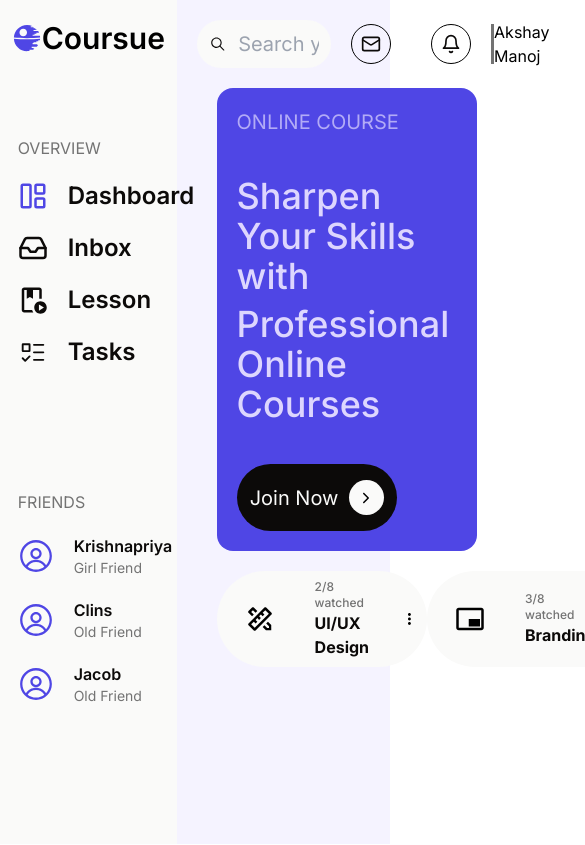
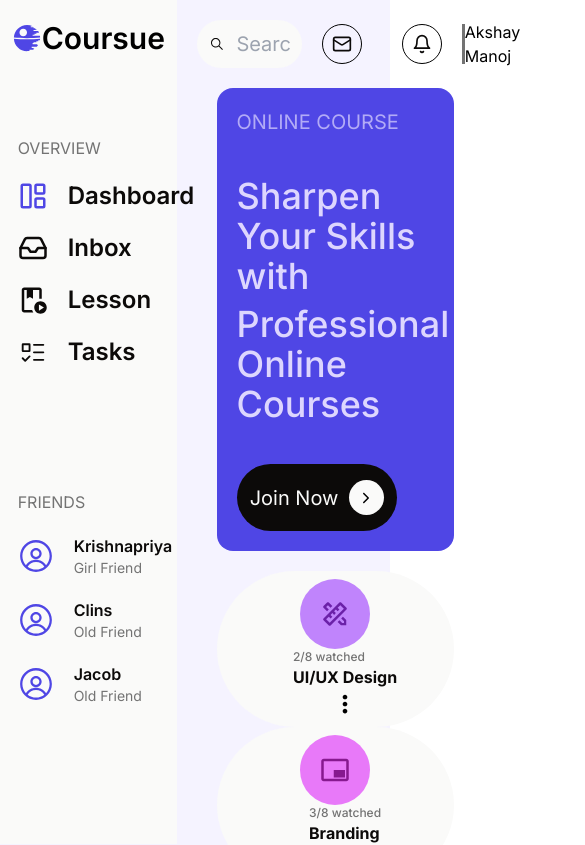
Before and after one commit to Stark-Akshay/dashboard1-dev, a Next.js app: page / in a window 390 px wide. Shown: the top 845 px of the page, 585 px wide, since content can reach past the window. Built offline with nearby package versions, Linux system fonts and the light colour scheme.

Commit message:
new colors configured

```diff
--- a/app/components/Banner.jsx
+++ b/app/components/Banner.jsx
@@ -4,7 +4,7 @@ import CallToAction from './CallToAction'
 const Banner = () => {
   return (
     <div className='bg-secondary w-2/3 h-auto px-5 mx-10 rounded-2xl flex flex-col justify-between '>
-        <p className='text-primary text-xl opacity-70 py-5'>ONLINE COURSE</p>
+        <p className='text-primary  text-xl opacity-70 py-5'>ONLINE COURSE</p>
         <div className='font-medium py-5 space-y-2'>
             <p className='text-primary text-4xl'>Sharpen Your Skills with</p>
             <p className='text-primary text-4xl'>Professional Online Courses</p>
--- a/app/components/Card.jsx
+++ b/app/components/Card.jsx
@@ -1,10 +1,10 @@
 import React from 'react'
 import { IoMdMore } from "react-icons/io";
 
-const Card = ({Icon, Title, Description,color}) => {
+const Card = ({Icon, Title, Description, textColor, bgColor}) => {
   return (
-    <div className='bg-whitish flex flex-row rounded-full p-2 space-x-5 items-center '>
-        <div className={`flex justify-center items-center text-3xl bg-[${color}] p-5 rounded-full`}>
+    <div className='bg-whitish flex flex-col sm:flex-row rounded-full p-2 space-x-5 items-center '>
+        <div className={`flex justify-center items-center text-3xl ${bgColor} ${textColor} text p-5 rounded-full`}>
             {Icon}
         </div>
 
--- a/app/components/Cards.jsx
+++ b/app/components/Cards.jsx
@@ -7,10 +7,10 @@ import { FaLaravel } from "react-icons/fa";
 
 const Cards = () => {
   return (
-    <div className='w-2/3 h-auto px- mx-10 my-5 flex flex-row justify-around'>
-        <Card Icon={<RiPencilRuler2Line />} Title="2/8 watched" Description="UI/UX Design"/>
-        <Card Icon={<MdOutlineBrandingWatermark />} Title="3/8 watched" Description="Branding"/>
-        <Card Icon={<FaLaravel />} Title="6/12 watched" Description="Front End"/>
+    <div className='w-2/3 h-auto px- mx-10 my-5 flex flex-col sm:flex-row justify-around'>
+        <Card Icon={<RiPencilRuler2Line />} Title="2/8 watched" Description="UI/UX Design" bgColor="bg-bgviolet" textColor="text-ttviolet"/>
+        <Card Icon={<MdOutlineBrandingWatermark />} Title="3/8 watched" Description="Branding" bgColor="bg-bgpurple" textColor="text-ttpurple"/>
+        <Card Icon={<FaLaravel />} Title="6/12 watched" Description="Front End" bgColor="bg-bgpink" textColor="text-ttpink"/>
     </div>
   )
 }
--- a/tailwind.config.js
+++ b/tailwind.config.js
@@ -20,6 +20,12 @@ module.exports = {
       offaccent: '#f5f3ff',
       whitish:'#fafaf9',
       grayish: '#737373',
+      bgviolet:'#c084fc',
+      ttviolet: '#6b21a8',
+      bgpurple:'#e879f9',
+      ttpurple:'#86198f',
+      bgpink:'#f472b6',
+      ttpink:'#9d174d',
     }
   },
   plugins: [],
```
